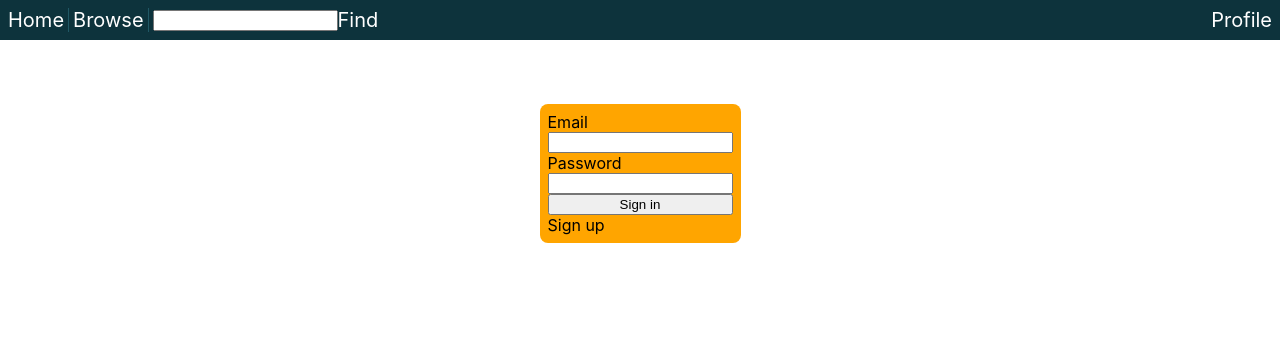
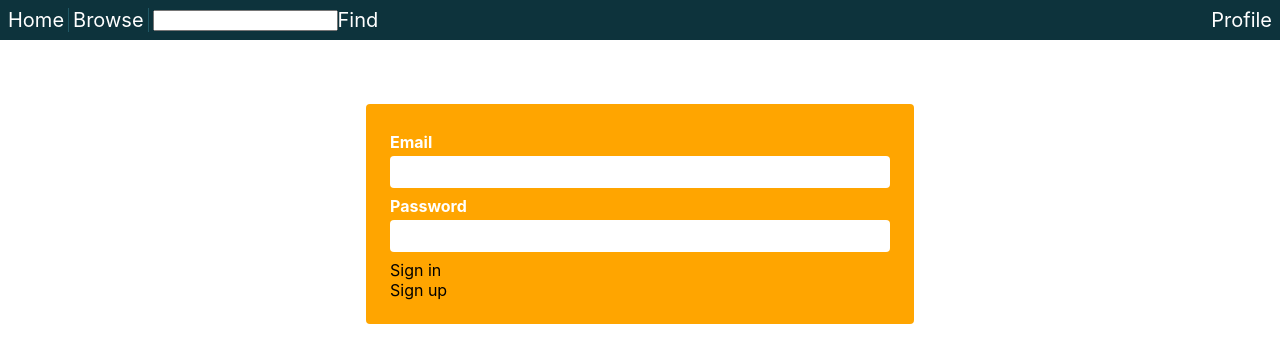
Before and after one commit to Cameronl14320/symphony-gallery, a Next.js app: page /account/sign-in in a window 1280 px wide. Shown: the top 362 px of the page. Built offline with nearby package versions, Linux system fonts and the light colour scheme; no server answers.

Commit message:
Fixing up sign in/up flow

```diff
--- /dev/null
+++ b/components/auth/membership.module.scss
@@ -0,0 +1,28 @@
+.container {
+  display: flex;
+  flex-direction: column;
+  background: orange;
+  padding: 24px;
+  border-radius: 4px;
+}
+
+.inputSection {
+  display: flex;
+  flex-direction: column;
+  margin-bottom: 4px;
+}
+
+.inputSection label {
+  color: white;
+  font-weight: bold;
+}
+
+.container input {
+  width: 500px;
+  height: 32px;
+  border: none;
+  background-color: white;
+  margin-top: 4px;
+  margin-bottom: 4px;
+  border-radius: 4px;
+}
--- /dev/null
+++ b/components/auth/membership.tsx
@@ -0,0 +1,58 @@
+import {useState} from "react";
+import Link from "next/link";
+import {SignUp} from "../../config/routes";
+import {signInWithEmailAndPassword} from "@firebase/auth";
+import {firebaseAuth} from "../../config/firebase";
+import styles from "./membership.module.scss";
+import Button from "../shared/button";
+
+const membershipErrors: Map<string, string> = new Map([
+    ["auth/user-not-found", "Invalid email or password"],
+    ["", ""],
+]);
+
+export const Membership = () => {
+    const [loading, setLoading] = useState(false);
+    const [isSignIn, setIsSignIn] = useState(true);
+    const [email, setEmail] = useState("");
+    const [password, setPassword] = useState("");
+    const [nickname, setNickname] = useState("");
+    const [error, setError] = useState<string | null | undefined>(null);
+
+    const toggleIsSignIn = () => {
+        setIsSignIn(!isSignIn);
+    }
+
+    const handleStandardSignIn = () => {
+        setLoading(true);
+        signInWithEmailAndPassword(firebaseAuth, email, password)
+            .catch((error => {
+                setLoading(false);
+                setError(membershipErrors.get(error.code));
+            }));
+    }
+
+    return (
+        <div className={styles.container}>
+            <div className={styles.inputSection}>
+                <p style={{display: !!error ? "block" : "none"}}>{error}</p>
+            </div>
+            <div className={styles.inputSection}>
+                <label>Email</label>
+                <input type="email" id="email" value={email} onChange={(event) => setEmail(event.target.value)} required/>
+            </div>
+            <div className={styles.inputSection}>
+                <label>Password</label>
+                <input type="password" id="password" value={password} onChange={(event) => setPassword(event.target.value)} required/>
+            </div>
+            <div className={styles.buttonSection}>
+                <Button onClick={() => handleStandardSignIn()}>Sign in</Button>
+                <Link href={SignUp}>
+                    Sign up
+                </Link>
+            </div>
+        </div>
+    );
+}
+
+export default Membership;
--- a/components/header/header.tsx
+++ b/components/header/header.tsx
@@ -4,6 +4,7 @@ import { useState } from "react";
 import { Browse, Profile, Root, SignIn, SignOut } from "../../config/routes";
 import { useRouter } from "next/router";
 import { AppContext } from "../../config/appContext";
+import {firebaseAuth} from "../../config/firebase";
 
 export const Header = () => {
     const [searchString, setSearchString] = useState<string>("");
@@ -31,7 +32,7 @@ export const Header = () => {
                         <div style={{display: context.isLoggedIn || router.route === SignIn ? "none" : "block"}}>
                             <Link href={SignIn}>Sign In</Link>
                         </div>
-                        <div onClick={() => router.push(SignOut)} style={{display: context.isLoggedIn ? "block" : "none"}}>Sign Out</div>
+                        <div onClick={() => firebaseAuth.signOut().then()} style={{display: context.isLoggedIn ? "block" : "none"}}>Sign Out</div>
                         <Link href={Profile}>Profile</Link>
                     </ul>
                 </div>
--- /dev/null
+++ b/components/shared/button.module.scss
@@ -0,0 +1,4 @@
+.container {
+  display: flex;
+  cursor: pointer;
+}
--- /dev/null
+++ b/components/shared/button.tsx
@@ -0,0 +1,15 @@
+import styles from "./button.module.scss";
+
+export const Button = (props: { children?: any, style?: any, onClick?: (event: any) => void }) => {
+    const { children, style, onClick } = props;
+
+    return (
+        <div className={styles.container} style={style} onClick={(event) => {
+            if (onClick != null) onClick(event);
+        }}>
+            {children}
+        </div>
+    )
+}
+
+export default Button;
--- a/pages/account/sign-in.tsx
+++ b/pages/account/sign-in.tsx
@@ -1,12 +1,12 @@
 import {useRouter} from "next/router";
 import { firebaseAuth } from "../../config/firebase";
 import {onAuthStateChanged, signInWithEmailAndPassword} from "@firebase/auth";
-import { useState } from "react";
+import {useEffect, useState} from "react";
 import Link from "next/link";
 import styles from "./sign-in.module.scss";
-import {Root, SignUp} from "../../config/routes";
-import {GetServerSideProps} from "next";
-import {ParsedUrlQuery} from "querystring";
+import { Root, SignUp, SignIn as signIn} from "../../config/routes";
+import { useAppContext} from "../../config/appContext";
+import Membership from "../../components/auth/membership";
 
 const signInErrors: Map<string, string> = new Map([
    ["auth/user-not-found", "Invalid email or password"],
@@ -15,10 +15,30 @@ const signInErrors: Map<string, string> = new Map([
 
 export const SignIn = () => {
     const router = useRouter();
+    const context = useAppContext();
     const [loading, setLoading] = useState(false);
     const [email, setEmail] = useState("");
     const [password, setPassword] = useState("");
     const [error, setError] = useState<string | null | undefined>(null);
+
+    useEffect(() => {
+        if (context.isLoggedIn) {
+            pushToRoot(context.isLoggedIn);
+        }
+    }, []);
+
+    useEffect(() => {
+        if (context.isLoggedIn) {
+            pushToRoot(context.isLoggedIn);
+        }
+    }, [context.isLoggedIn]);
+
+    const pushToRoot = (isLoggedIn: boolean) => {
+        if (isLoggedIn && router.route === signIn) {
+            const redirectTo = !!(router.query.redirectTo as string) ? router.query.redirectTo as string : Root;
+            router.push(redirectTo).then();
+        }
+    };
 
     const handleStandardSignIn = () => {
         setLoading(true);
@@ -41,17 +61,7 @@ export const SignIn = () => {
 
     return (
         <div className={styles.container}>
-            <div className={styles.content}>
-                <p style={{display: !!error ? "block" : "none"}}>{error}</p>
-                <label>Email</label>
-                <input type="email" id="email" value={email} onChange={(event) => setEmail(event.target.value)} required/>
-                <label>Password</label>
-                <input type="password" id="password" value={password} onChange={(event) => setPassword(event.target.value)} required/>
-                <button onClick={() => handleStandardSignIn()}>Sign in</button>
-                <Link href={SignUp}>
-                    Sign up
-                </Link>
-            </div>
+            <Membership/>
         </div>
     );
 }
--- a/pages/account/sign-out.tsx
+++ b/pages/account/sign-out.tsx
@@ -1,6 +1,7 @@
 import {useRouter} from "next/router";
 import {useEffect} from "react";
 import {firebaseAuth} from "../../config/firebase";
+import {Root} from "../../config/routes";
 
 export const SignOut = () => {
     const router = useRouter();
@@ -8,7 +9,7 @@ export const SignOut = () => {
     useEffect(() => {
         firebaseAuth.signOut()
             .then(_ => {
-                router.back();
+                router.push(Root).then();
             })
             .catch(error => {
                 console.log(error);
--- a/pages/browse.tsx
+++ b/pages/browse.tsx
@@ -1,4 +1,3 @@
-import { firebaseAuth } from "../config/firebase";
 import {useRouter} from "next/router";
 
 export const Browse = () => {
```
Also changed, not shown: pages/profile.tsx (+21 -2 lines).
